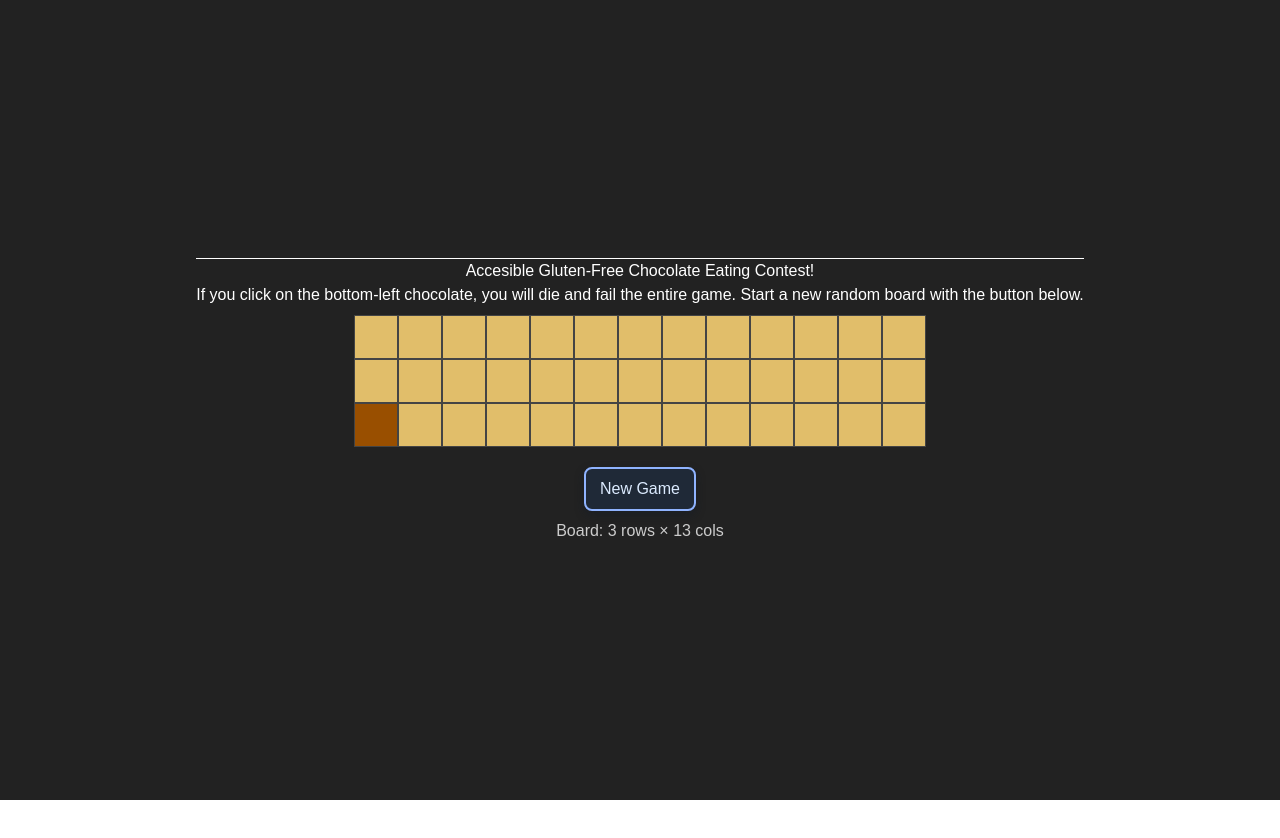
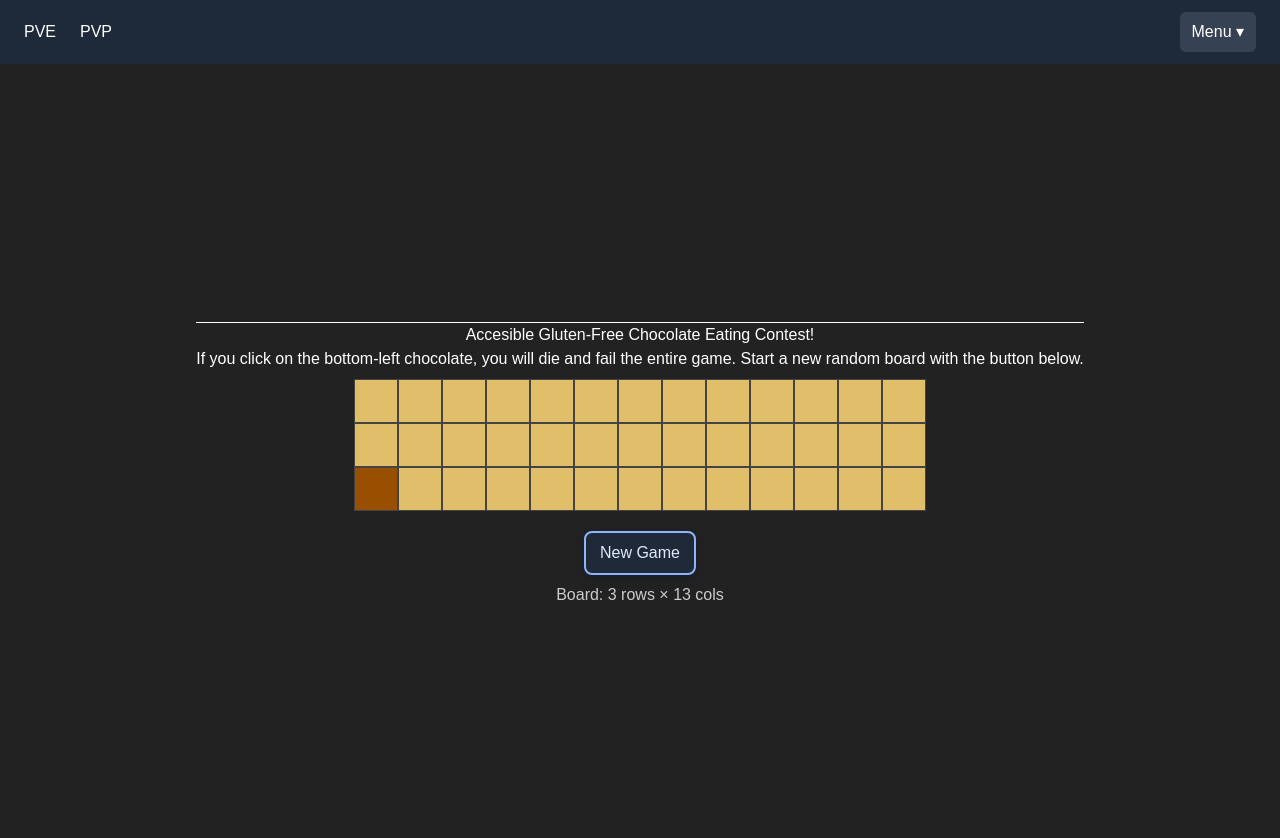
Before and after one commit to Duquesne-Computer-Science-Club/SteelHacks2025, a Next.js app in the folder steelhacks/: page /game in a window 1280 px wide. Shown: the top 838 px of the page. Before the commit the page ends 800 px from the top, so only its background shows below. Built offline with nearby package versions, Linux system fonts and the light colour scheme; no server answers.

Commit message:
add auth0 login and navbar

```diff
--- a/steelhacks/package.json
+++ b/steelhacks/package.json
@@ -12,7 +12,8 @@
     "@auth0/nextjs-auth0": "^4.2.1",
     "next": "15.5.3",
     "react": "19.1.0",
-    "react-dom": "19.1.0"
+    "react-dom": "19.1.0",
+    "reactstrap": "^9.1.5"
   },
   "devDependencies": {
     "@eslint/eslintrc": "^3",
@@ -20,6 +21,7 @@
     "@types/node": "^20",
     "@types/react": "^19",
     "@types/react-dom": "^19",
+    "@types/reactstrap": "^8.7.1",
     "eslint": "^9",
     "eslint-config-next": "15.5.3",
     "tailwindcss": "^4",
--- a/steelhacks/src/app/layout.tsx
+++ b/steelhacks/src/app/layout.tsx
@@ -2,6 +2,8 @@ import type { Metadata } from "next";
 import { Geist, Geist_Mono } from "next/font/google";
 import "./globals.css";
 import { Auth0Provider } from "@auth0/nextjs-auth0";
+import NavBar from '../components/navbar';
+
 
 const geistSans = Geist({
   variable: "--font-geist-sans",
@@ -28,7 +30,8 @@ export default function RootLayout({
       <body
         className={`${geistSans.variable} ${geistMono.variable} antialiased`}
       ><Auth0Provider>
-        {children}
+          <NavBar />
+          <main>{children}</main>
       </Auth0Provider>
       </body>
     </html>
--- a/steelhacks/src/app/page.tsx
+++ b/steelhacks/src/app/page.tsx
@@ -75,9 +75,6 @@ export default function HomePage() {
             Login for PvP
           </a>
         </Link>
-        <Link href="/" legacyBehavior>
-        <a href="/auth/logout">Logout</a>
-        </Link>
       </div>
     </main>
   );
--- /dev/null
+++ b/steelhacks/src/components/navbar.tsx
@@ -0,0 +1,66 @@
+"use client";
+
+import Link from "next/link";
+import { useUser } from "@auth0/nextjs-auth0";
+import { useState } from "react";
+
+const Navbar: React.FC = () => {
+  const { user, isLoading } = useUser();
+  const [isDropdownOpen, setIsDropdownOpen] = useState(false);
+
+  return (
+    <nav className="w-full bg-gray-800 text-white px-6 py-3 flex justify-between items-center shadow-md">
+      {/* Left side - Navigation links */}
+      <div className="flex space-x-6">
+        <Link href="/pve" className="hover:text-gray-300">
+          PVE
+        </Link>
+        <Link href="/pvp" className="hover:text-gray-300">
+          PVP
+        </Link>
+      </div>
+
+      {/* Right side - Dropdown */}
+      <div className="relative">
+        <button
+          onClick={() => setIsDropdownOpen(!isDropdownOpen)}
+          className="bg-gray-700 px-3 py-2 rounded-md hover:bg-gray-600"
+        >
+          Menu ▾
+        </button>
+
+        {isDropdownOpen && (
+          <div className="absolute right-0 mt-2 w-40 bg-white text-black rounded-md shadow-lg z-10">
+            {isLoading ? (
+              <div className="px-4 py-2">Loading...</div>
+            ) : user ? (
+              <>
+                <Link
+                  href="/profile"
+                  className="block px-4 py-2 hover:bg-gray-100"
+                >
+                  Profile
+                </Link>
+                <Link
+                  href="/auth/logout"
+                  className="block px-4 py-2 hover:bg-gray-100"
+                >
+                  Logout
+                </Link>
+              </>
+            ) : (
+              <Link
+                href="/auth/login"
+                className="block px-4 py-2 hover:bg-gray-100"
+              >
+                Login
+              </Link>
+            )}
+          </div>
+        )}
+      </div>
+    </nav>
+  );
+};
+
+export default Navbar;
```
Also changed, not shown: 1 other file (tests, documents, lock files or other folders).
